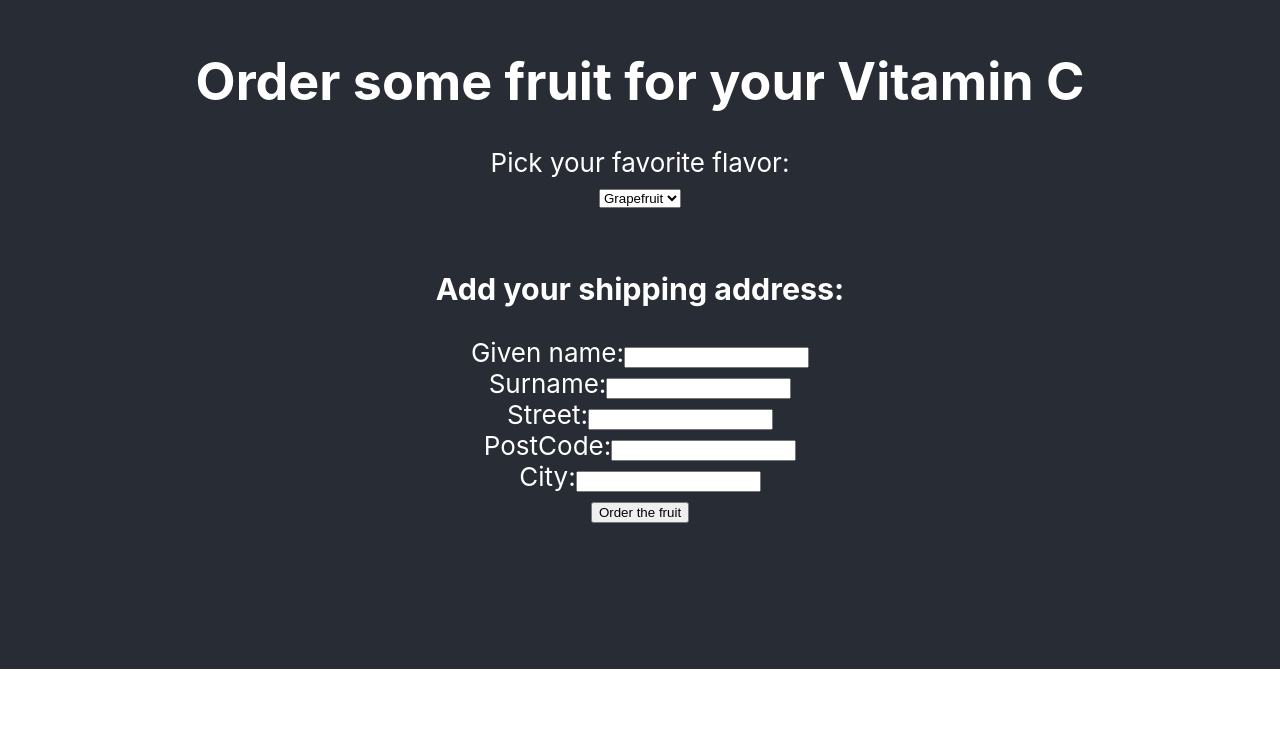
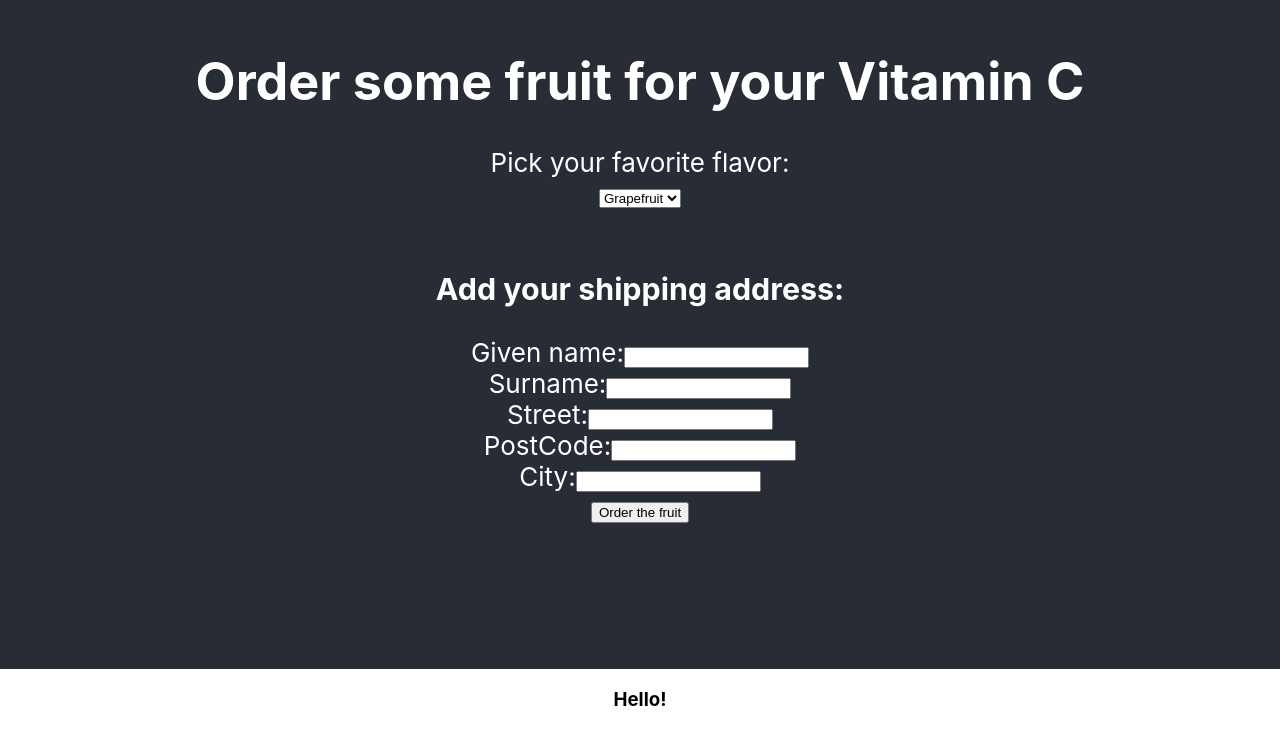
Before and after one commit to devhausleipzig/git-react-challenge, a React (Create React App) app: page / in a window 1280 px wide. Shown: the part 131-860 px from the top of the page. Before the commit the page ends 800 px from the top, so only its background shows below. Built offline with nearby package versions, Linux system fonts and the light colour scheme.

Commit message:
Add some text

```diff
--- a/src/App.js
+++ b/src/App.js
@@ -7,6 +7,7 @@ function App() {
          <header className="App-header">
             <ALongComponent />
          </header>
+         <h3>Hello!</h3>
       </div>
    );
 }
```
